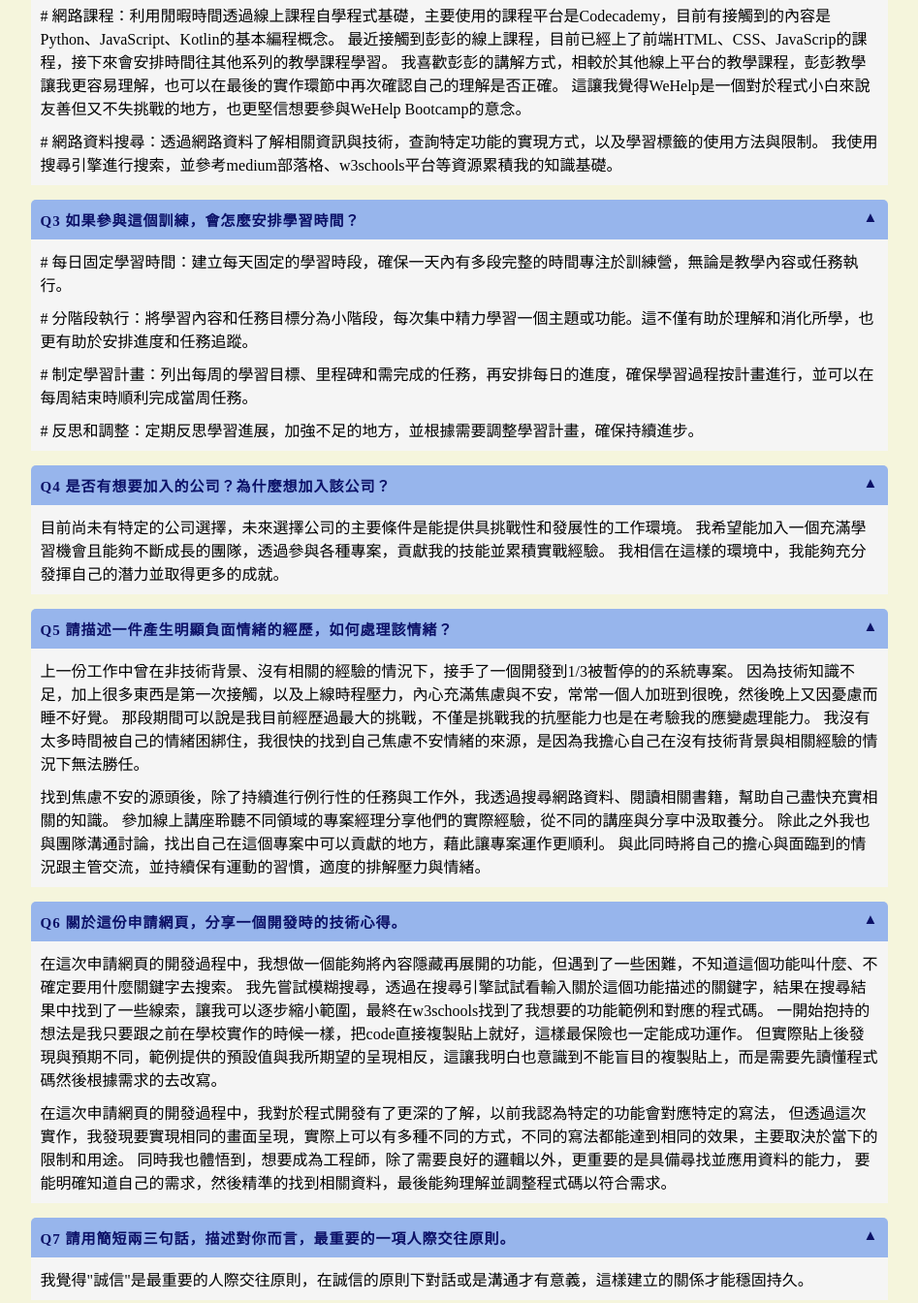
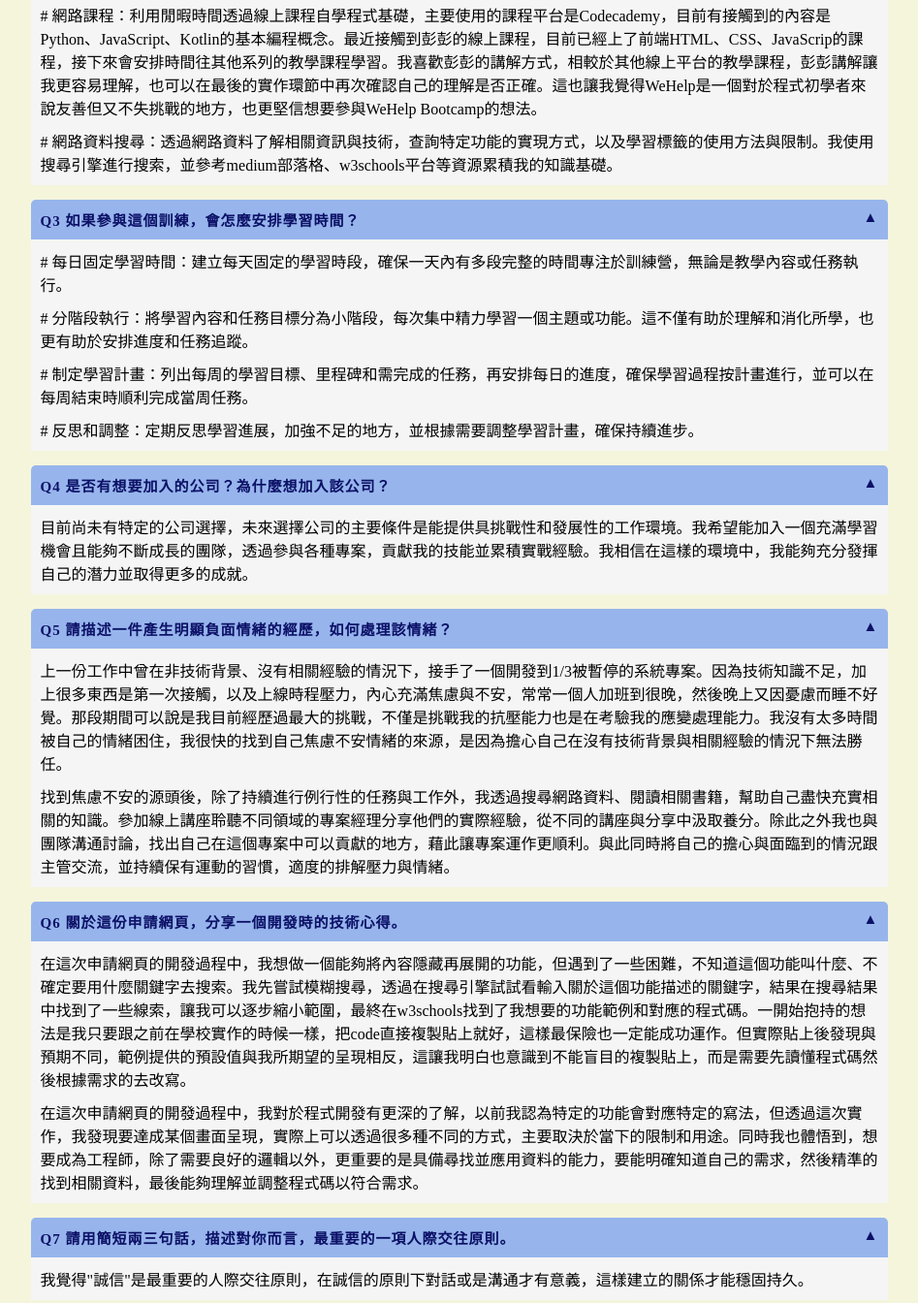
Before and after one commit to peihsuan1225/WeHelpBootcamp_application, a plain HTML site: page index.html in a window 1280 px wide. Shown: the part 1236-2580 px from the top of the page at 97% size, without its empty margins (166-1113 px from the left). Drawn offline with Linux system fonts and the light colour scheme.

Commit message:
third commit

```diff
--- a/index.html
+++ b/index.html
@@ -11,15 +11,15 @@
         <hr width="75%" size="3" color="gray"/>
 
         <!--目錄連結-->
-            <p class="bookmark"><a href="#q1">Q1 兩百字內的個人簡介 </a></p>
-            <p class="bookmark"><a href="#q2">Q2 為了成為軟體工程師，做過什麼努力？若有具體作品請分享給我們 </a></p>
-            <p class="bookmark"><a href="#q3">Q3 如果參與這個訓練，會怎麼安排學習時間？ </a></p>
-            <p class="bookmark"><a href="#q4">Q4 是否有想要加入的公司？為什麼想加入該公司？ </a></p>
-            <p class="bookmark"><a href="#q5">Q5 請描述一件產生明顯負面情緒的經歷，如何處理該情緒？ </a></p>
-            <p class="bookmark"><a href="#q6">Q6 關於這份申請網頁，分享一個開發時的技術心得。 </a></p>
-            <p class="bookmark"><a href="#q7">Q7 請用簡短兩三句話，描述對你而言，最重要的一項人際交往原則。 </a></p>
-            <p class="bookmark"><a href="#q8">Q8 從上次提出申請至今，多做了哪些努力？(第一次申請不用回答) </a></p>
-            <p class="bookmark"><a href="#q9">Q9 其他想要對我們說的事情？ </a></p>
+            <p class="bookmark"><a href="#q1">Q1 兩百字內的個人簡介</a></p>
+            <p class="bookmark"><a href="#q2">Q2 為了成為軟體工程師，做過什麼努力？若有具體作品請分享給我們</a></p>
+            <p class="bookmark"><a href="#q3">Q3 如果參與這個訓練，會怎麼安排學習時間？</a></p>
+            <p class="bookmark"><a href="#q4">Q4 是否有想要加入的公司？為什麼想加入該公司？</a></p>
+            <p class="bookmark"><a href="#q5">Q5 請描述一件產生明顯負面情緒的經歷，如何處理該情緒？</a></p>
+            <p class="bookmark"><a href="#q6">Q6 關於這份申請網頁，分享一個開發時的技術心得。</a></p>
+            <p class="bookmark"><a href="#q7">Q7 請用簡短兩三句話，描述對你而言，最重要的一項人際交往原則。</a></p>
+            <p class="bookmark"><a href="#q8">Q8 從上次提出申請至今，多做了哪些努力？(第一次申請不用回答)</a></p>
+            <p class="bookmark"><a href="#q9">Q9 其他想要對我們說的事情？</a></p>
 
         <!--問題的標題都是寫在button裡面，透過按鈕達成點擊收縮或展開內文，預設展開-->
         <button type="button" class="collapsible" id="q1">Q1 兩百字內的個人簡介</button>
@@ -36,20 +36,11 @@
 
         <button type="button" class="collapsible" id="q2">Q2 為了成為軟體工程師，做過什麼努力？若有具體作品請分享給我們</button>
         <div class="content">
-            <p> # 學校資源：大學期間因著對程式的好奇，選修過App Inventor 2手機應用程式開發 、python 程式入門、前端網頁設計的課程。
-                其中印象最深刻的是前端網頁設計的課程，期末時需要小組一起將舊有網頁優化，當時要優化的網頁是就讀大學的管理評論投稿系統，
-                我們需要對現有的架構去改良，並將介面重新設計，需要去思考怎麼樣的畫面會對使用者最為直覺，
-                透過不同的角色進入到畫面也需要呈現出對應的內容與權限，其中的流程與畫面要如何串接也需要重新梳理。
-                我們透過HTML將內容劃分層級與切割區域，用CSS去指定顏色與風格呈現。
-                這堂課讓我體驗到創建網頁的樂趣，同時也獲得很大的成就感，並打從心裡覺得程式真的太神奇了，原來寫程式到實際產出的過程是這麼一回事。
+            <p> # 學校資源：大學期間因著對程式的好奇，選修過App Inventor 2手機應用程式開發 、python 程式入門、前端網頁設計的課程。其中印象最深刻的是前端網頁設計的課程，期末時需要小組一起將舊有網頁優化，當時要優化的網頁是就讀大學的管理評論投稿系統，我們需要對現有的架構去改良，並將介面重新設計，需要去思考怎麼樣的畫面會對使用者最為直覺，透過不同的角色進入到畫面也需要呈現出對應的內容與權限，其中的流程與畫面要如何串接也需要重新梳理。我們透過HTML將內容劃分層級與切割區域，用CSS去指定顏色與風格呈現。這堂課讓我體驗到創建網頁的樂趣，同時也獲得很大的成就感，並打從心裡覺得程式真的太神奇了，原來寫程式到實際產出的過程是這麼一回事。
                 <br>
                 <a href="https://peihsuan1225.github.io/fju_web-design/" target="_blank" style="color: blue;text-shadow: 2px 2px 2px #ddd;">期末小組實作作品參考</a></p>
-            <p> # 網路課程：利用閒暇時間透過線上課程自學程式基礎，主要使用的課程平台是Codecademy，目前有接觸到的內容是Python、JavaScript、Kotlin的基本編程概念。
-                最近接觸到彭彭的線上課程，目前已經上了前端HTML、CSS、JavaScrip的課程，接下來會安排時間往其他系列的教學課程學習。
-                我喜歡彭彭的講解方式，相較於其他線上平台的教學課程，彭彭教學讓我更容易理解，也可以在最後的實作環節中再次確認自己的理解是否正確。
-                這讓我覺得WeHelp是一個對於程式小白來說友善但又不失挑戰的地方，也更堅信想要參與WeHelp Bootcamp的意念。</p>
-            <p># 網路資料搜尋：透過網路資料了解相關資訊與技術，查詢特定功能的實現方式，以及學習標籤的使用方法與限制。
-                我使用搜尋引擎進行搜索，並參考medium部落格、w3schools平台等資源累積我的知識基礎。</p>
+            <p> # 網路課程：利用閒暇時間透過線上課程自學程式基礎，主要使用的課程平台是Codecademy，目前有接觸到的內容是Python、JavaScript、Kotlin的基本編程概念。最近接觸到彭彭的線上課程，目前已經上了前端HTML、CSS、JavaScrip的課程，接下來會安排時間往其他系列的教學課程學習。我喜歡彭彭的講解方式，相較於其他線上平台的教學課程，彭彭講解讓我更容易理解，也可以在最後的實作環節中再次確認自己的理解是否正確。這也讓我覺得WeHelp是一個對於程式初學者來說友善但又不失挑戰的地方，也更堅信想要參與WeHelp Bootcamp的想法。</p>
+            <p># 網路資料搜尋：透過網路資料了解相關資訊與技術，查詢特定功能的實現方式，以及學習標籤的使用方法與限制。我使用搜尋引擎進行搜索，並參考medium部落格、w3schools平台等資源累積我的知識基礎。</p>
         </div>
 
         <button type="button" class="collapsible" id="q3">Q3 如果參與這個訓練，會怎麼安排學習時間？</button>
@@ -62,33 +53,19 @@
 
         <button type="button" class="collapsible" id="q4">Q4 是否有想要加入的公司？為什麼想加入該公司？</button>
         <div class="content">
-            <p>目前尚未有特定的公司選擇，未來選擇公司的主要條件是能提供具挑戰性和發展性的工作環境。
-                我希望能加入一個充滿學習機會且能夠不斷成長的團隊，透過參與各種專案，貢獻我的技能並累積實戰經驗。
-                我相信在這樣的環境中，我能夠充分發揮自己的潛力並取得更多的成就。</p>
+            <p>目前尚未有特定的公司選擇，未來選擇公司的主要條件是能提供具挑戰性和發展性的工作環境。我希望能加入一個充滿學習機會且能夠不斷成長的團隊，透過參與各種專案，貢獻我的技能並累積實戰經驗。我相信在這樣的環境中，我能夠充分發揮自己的潛力並取得更多的成就。</p>
         </div>
 
         <button type="button" class="collapsible" id="q5">Q5 請描述一件產生明顯負面情緒的經歷，如何處理該情緒？</button>
         <div class="content">
-            <p>上一份工作中曾在非技術背景、沒有相關的經驗的情況下，接手了一個開發到1/3被暫停的的系統專案。
-                因為技術知識不足，加上很多東西是第一次接觸，以及上線時程壓力，內心充滿焦慮與不安，常常一個人加班到很晚，然後晚上又因憂慮而睡不好覺。
-                那段期間可以說是我目前經歷過最大的挑戰，不僅是挑戰我的抗壓能力也是在考驗我的應變處理能力。
-                我沒有太多時間被自己的情緒困綁住，我很快的找到自己焦慮不安情緒的來源，是因為我擔心自己在沒有技術背景與相關經驗的情況下無法勝任。</p>
-            <p> 找到焦慮不安的源頭後，除了持續進行例行性的任務與工作外，我透過搜尋網路資料、閱讀相關書籍，幫助自己盡快充實相關的知識。
-                參加線上講座聆聽不同領域的專案經理分享他們的實際經驗，從不同的講座與分享中汲取養分。
-                除此之外我也與團隊溝通討論，找出自己在這個專案中可以貢獻的地方，藉此讓專案運作更順利。
-                與此同時將自己的擔心與面臨到的情況跟主管交流，並持續保有運動的習慣，適度的排解壓力與情緒。</p>
+            <p>上一份工作中曾在非技術背景、沒有相關經驗的情況下，接手了一個開發到1/3被暫停的系統專案。因為技術知識不足，加上很多東西是第一次接觸，以及上線時程壓力，內心充滿焦慮與不安，常常一個人加班到很晚，然後晚上又因憂慮而睡不好覺。那段期間可以說是我目前經歷過最大的挑戰，不僅是挑戰我的抗壓能力也是在考驗我的應變處理能力。我沒有太多時間被自己的情緒困住，我很快的找到自己焦慮不安情緒的來源，是因為擔心自己在沒有技術背景與相關經驗的情況下無法勝任。</p>
+            <p> 找到焦慮不安的源頭後，除了持續進行例行性的任務與工作外，我透過搜尋網路資料、閱讀相關書籍，幫助自己盡快充實相關的知識。參加線上講座聆聽不同領域的專案經理分享他們的實際經驗，從不同的講座與分享中汲取養分。除此之外我也與團隊溝通討論，找出自己在這個專案中可以貢獻的地方，藉此讓專案運作更順利。與此同時將自己的擔心與面臨到的情況跟主管交流，並持續保有運動的習慣，適度的排解壓力與情緒。</p>
         </div>
 
         <button type="button" class="collapsible" id="q6">Q6 關於這份申請網頁，分享一個開發時的技術心得。</button>
         <div class="content">
-            <p> 在這次申請網頁的開發過程中，我想做一個能夠將內容隱藏再展開的功能，但遇到了一些困難，不知道這個功能叫什麼、不確定要用什麼關鍵字去搜索。
-                我先嘗試模糊搜尋，透過在搜尋引擎試試看輸入關於這個功能描述的關鍵字，結果在搜尋結果中找到了一些線索，讓我可以逐步縮小範圍，最終在w3schools找到了我想要的功能範例和對應的程式碼。
-                一開始抱持的想法是我只要跟之前在學校實作的時候一樣，把code直接複製貼上就好，這樣最保險也一定能成功運作。
-                但實際貼上後發現與預期不同，範例提供的預設值與我所期望的呈現相反，這讓我明白也意識到不能盲目的複製貼上，而是需要先讀懂程式碼然後根據需求的去改寫。</p>
-            <p> 在這次申請網頁的開發過程中，我對於程式開發有了更深的了解，以前我認為特定的功能會對應特定的寫法，
-                但透過這次實作，我發現要實現相同的畫面呈現，實際上可以有多種不同的方式，不同的寫法都能達到相同的效果，主要取決於當下的限制和用途。
-                同時我也體悟到，想要成為工程師，除了需要良好的邏輯以外，更重要的是具備尋找並應用資料的能力，
-                要能明確知道自己的需求，然後精準的找到相關資料，最後能夠理解並調整程式碼以符合需求。</p>
+            <p> 在這次申請網頁的開發過程中，我想做一個能夠將內容隱藏再展開的功能，但遇到了一些困難，不知道這個功能叫什麼、不確定要用什麼關鍵字去搜索。我先嘗試模糊搜尋，透過在搜尋引擎試試看輸入關於這個功能描述的關鍵字，結果在搜尋結果中找到了一些線索，讓我可以逐步縮小範圍，最終在w3schools找到了我想要的功能範例和對應的程式碼。一開始抱持的想法是我只要跟之前在學校實作的時候一樣，把code直接複製貼上就好，這樣最保險也一定能成功運作。但實際貼上後發現與預期不同，範例提供的預設值與我所期望的呈現相反，這讓我明白也意識到不能盲目的複製貼上，而是需要先讀懂程式碼然後根據需求的去改寫。</p>
+            <p> 在這次申請網頁的開發過程中，我對於程式開發有更深的了解，以前我認為特定的功能會對應特定的寫法，但透過這次實作，我發現要達成某個畫面呈現，實際上可以透過很多種不同的方式，主要取決於當下的限制和用途。同時我也體悟到，想要成為工程師，除了需要良好的邏輯以外，更重要的是具備尋找並應用資料的能力，要能明確知道自己的需求，然後精準的找到相關資料，最後能夠理解並調整程式碼以符合需求。</p>
         </div>
 
         <button type="button" class="collapsible" id="q7">Q7 請用簡短兩三句話，描述對你而言，最重要的一項人際交往原則。</button>
@@ -103,10 +80,7 @@
 
         <button type="button" class="collapsible" id="q9">Q9 其他想要對我們說的事情？</button>
         <div class="content" style="margin-bottom:20px">
-            <p>我想要參加WeHelp bootcamp，尋求引導和挑戰。
-                在自學的過程中，我常會感到困惑與不安，不確定自己所學是否與實際工作上所需要的技能相符，以及應該要學到什麼樣的程度或是學會哪些關鍵技術才足夠實際運用。
-                看完bootcamp的介紹後，我很喜歡的安排是可以在前兩個階段把前端跟後端的相關技能都接觸到，最後在第三階段再專精其中一邊。
-                我很期待也很希望能加入訓練營，期望這趟學習的旅程中可以更有目標的學習，完成各種專案，並在挑戰中持續進步。</p>
+            <p>我想要參加WeHelp bootcamp，尋求引導和挑戰。在自學的過程中，我常會感到困惑與不安，不確定自己所學是否與實際工作上所需要的技能相符，以及應該要學到什麼樣的程度或是學會哪些關鍵技術才足夠實際運用。看完bootcamp的介紹後，我很喜歡的安排是可以在前兩個階段把前端跟後端的相關技能都接觸到，最後在第三階段再專精其中一邊。我很期待也很希望能加入訓練營，期望這趟學習的旅程中可以更有目標的學習，完成各種專案，並在挑戰中持續進步。</p>
         </div>
         <!--回到頂部的按鈕-->
         <button onclick="goToTopFunction()" class="topBtn" title="go to top">Top</button>
```
